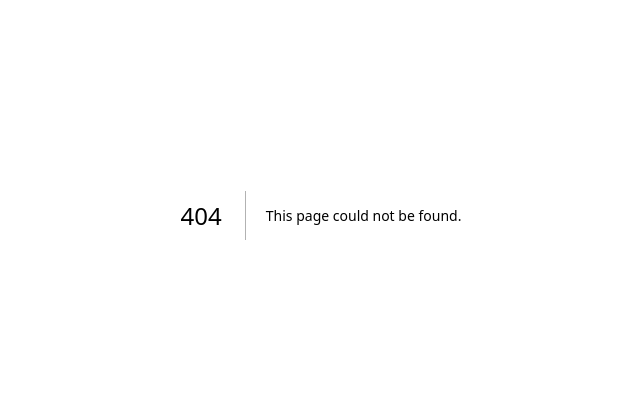
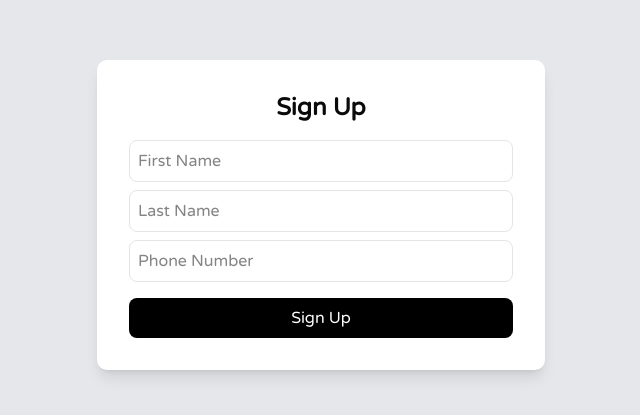
Before and after one commit to aurelisajuan/athenaHacks, a Next.js app in the folder my-app/: page /signup in a window 1280 px wide. Before the commit this address had no page. Shown: the part 185-600 px from the top of the page, without its empty margins (319-959 px from the left). Built offline with nearby package versions, Linux system fonts and the light colour scheme.

Commit message:
user 21 + some api calls

```diff
--- a/my-app/src/app/bereal/page.tsx
+++ b/my-app/src/app/bereal/page.tsx
@@ -127,7 +127,8 @@ export default function VideoUpdate({ onVerify }: VideoUpdateProps) {
   //   }
   // };
 
-  const userId = localStorage.getItem("user_id");
+  // const userId = localStorage.getItem("user_id");
+  const userId = 21;
 
   // Reset recording
   const handleReset = () => {
--- /dev/null
+++ b/my-app/src/app/login/page.tsx
@@ -0,0 +1,93 @@
+"use client";
+
+import { useState, useEffect } from "react";
+import { useRouter } from "next/navigation";
+
+const Login = () => {
+  const router = useRouter();
+  const [firstName, setFirstName] = useState("");
+  const [lastName, setLastName] = useState("");
+  const [phoneNum, setPhoneNum] = useState("");
+  const [isClient, setIsClient] = useState(false); // Prevents SSR mismatches
+
+  // Fix hydration issue
+  useEffect(() => {
+    setIsClient(true);
+  }, []);
+
+  const handleLogin = async () => {
+    if (!firstName || !lastName || !phoneNum) {
+      alert("All fields are required!");
+      return;
+    }
+
+    const API_URL = "http://localhost:8000";
+
+    try {
+      const response = await fetch(`${API_URL}/login`, {
+        method: "POST",
+        headers: { "Content-Type": "application/json" },
+        body: JSON.stringify({
+          first_name: firstName,
+          last_name: lastName,
+          phone_num: phoneNum,
+        }),
+      });
+
+      const result = await response.json();
+      if (response.ok) {
+        if (typeof window !== "undefined") {
+          localStorage.setItem("userId", result.user.id);
+        }
+        alert("Login successful!");
+        router.push("/start-trip");
+      } else {
+        alert(`Login failed: ${result.detail}`);
+      }
+    } catch (error) {
+      console.error("Login error:", error);
+      alert("An error occurred while logging in.");
+    }
+  };
+
+  if (!isClient) {
+    return null; // Prevents SSR mismatches
+  }
+
+  return (
+    <div className="h-screen flex items-center justify-center bg-gray-200">
+      <div className="bg-white p-8 rounded-lg shadow-lg w-full max-w-md">
+        <h1 className="text-2xl font-bold mb-4 text-center">Login</h1>
+        <input
+          type="text"
+          placeholder="First Name"
+          value={firstName}
+          onChange={(e) => setFirstName(e.target.value)}
+          className="w-full p-2 mb-2 border rounded-md"
+        />
+        <input
+          type="text"
+          placeholder="Last Name"
+          value={lastName}
+          onChange={(e) => setLastName(e.target.value)}
+          className="w-full p-2 mb-2 border rounded-md"
+        />
+        <input
+          type="text"
+          placeholder="Phone Number"
+          value={phoneNum}
+          onChange={(e) => setPhoneNum(e.target.value)}
+          className="w-full p-2 mb-4 border rounded-md"
+        />
+        <button
+          onClick={handleLogin}
+          className="w-full p-2 bg-black text-white rounded-md hover:bg-gray-800 transition"
+        >
+          Login
+        </button>
+      </div>
+    </div>
+  );
+};
+
+export default Login;
--- /dev/null
+++ b/my-app/src/app/signup/page.tsx
@@ -0,0 +1,81 @@
+"use client";
+
+import { useState } from "react";
+import { useRouter } from "next/navigation";
+
+const SignUp = () => {
+  const router = useRouter();
+  const [firstName, setFirstName] = useState("");
+  const [lastName, setLastName] = useState("");
+  const [phoneNum, setPhoneNum] = useState("");
+
+  const handleSignup = async () => {
+    if (!firstName || !lastName || !phoneNum) {
+      alert("All fields are required!");
+      return;
+    }
+
+    const API_URL = "http://localhost:8000";
+
+    try {
+      const response = await fetch(`${API_URL}/signup`, {
+        method: "POST",
+        headers: { "Content-Type": "application/json" },
+        body: JSON.stringify({
+          first_name: firstName,
+          last_name: lastName,
+          phone_num: phoneNum,
+        }),
+      });
+
+      const result = await response.json();
+      if (response.ok) {
+        localStorage.setItem("userId", result.id);
+        alert("Signup successful!");
+        router.push("/start-trip");
+      } else {
+        alert(`Signup failed: ${result.detail}`);
+      }
+    } catch (error) {
+      console.error("Signup error:", error);
+      alert("An error occurred while signing up.");
+    }
+  };
+
+  return (
+    <div className="h-screen flex items-center justify-center bg-gray-200">
+      <div className="bg-white p-8 rounded-lg shadow-lg w-full max-w-md">
+        <h1 className="text-2xl font-bold mb-4 text-center">Sign Up</h1>
+        <input
+          type="text"
+          placeholder="First Name"
+          value={firstName}
+          onChange={(e) => setFirstName(e.target.value)}
+          className="w-full p-2 mb-2 border rounded-md"
+        />
+        <input
+          type="text"
+          placeholder="Last Name"
+          value={lastName}
+          onChange={(e) => setLastName(e.target.value)}
+          className="w-full p-2 mb-2 border rounded-md"
+        />
+        <input
+          type="text"
+          placeholder="Phone Number"
+          value={phoneNum}
+          onChange={(e) => setPhoneNum(e.target.value)}
+          className="w-full p-2 mb-4 border rounded-md"
+        />
+        <button
+          onClick={handleSignup}
+          className="w-full p-2 bg-black text-white rounded-md hover:bg-gray-800 transition"
+        >
+          Sign Up
+        </button>
+      </div>
+    </div>
+  );
+};
+
+export default SignUp;
--- a/my-app/src/app/start-trip/page.tsx
+++ b/my-app/src/app/start-trip/page.tsx
@@ -30,14 +30,15 @@ export default function StartTrip() {
   const [selectedInterval, setSelectedInterval] = useState(0);
 
   // const userId = localStorage.getItem("user_id"); // Retrieve stored user ID
-  const [userId, setUserId] = useState<string | null>(null);
-
-  useEffect(() => {
-    if (typeof window !== "undefined") {
-      const storedUserId = localStorage.getItem("user_id");
-      setUserId(storedUserId);
-    }
-  }, []);
+  // const [userId, setUserId] = useState<string | null>(null);
+  //
+  // useEffect(() => {
+  //   if (typeof window !== "undefined") {
+  //     const storedUserId = localStorage.getItem("user_id");
+  //     setUserId(storedUserId);
+  //   }
+  // }, []);
+  const userId = 21;
 
   // Get user's current location
   useEffect(() => {
```
Also changed, not shown: 2 other files (tests, documents, lock files or other folders).
